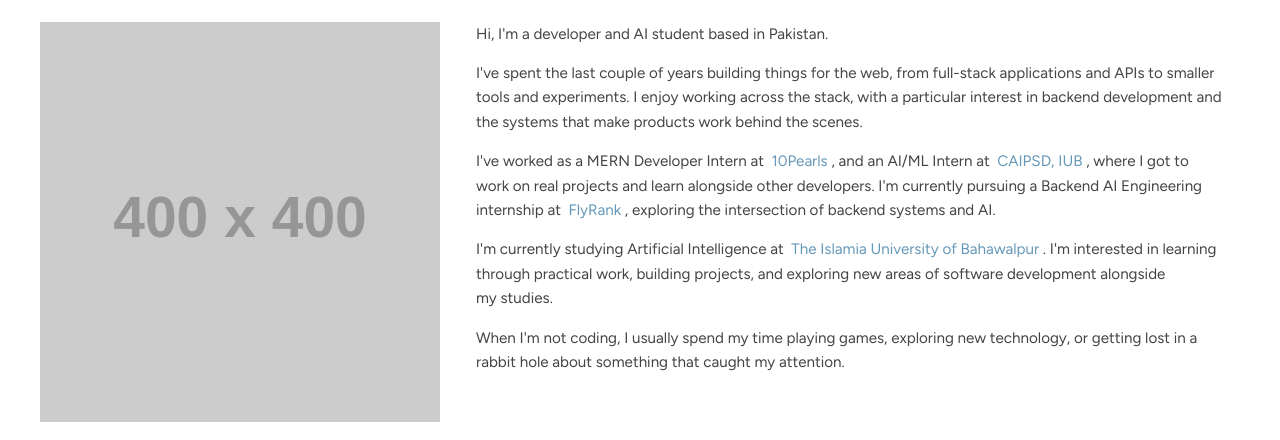
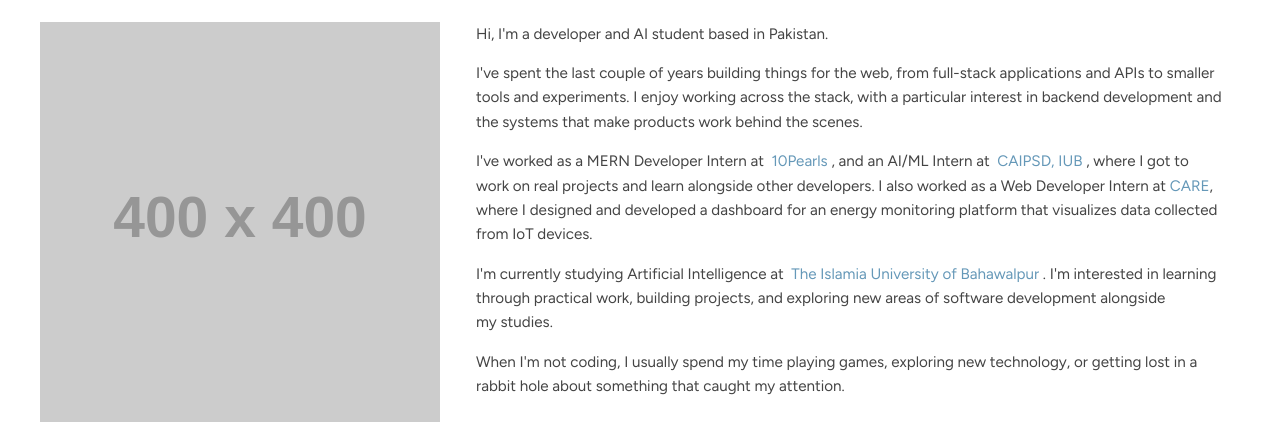
Before and after one commit to mhanzlah/mhanzlah.com, an Astro site in the folder frontend/: page / in a window 1280 px wide. Shown: the part 122-562 px from the top of the page. Built offline with nearby package versions, Linux system fonts and the light colour scheme; Astro itself is replaced by a stand-in of ours; placeholder pictures from the web are drawn by us; a web font is replaced by a local one.

Commit message:
refactor: update experience in the homepage

```diff
--- a/frontend/src/pages/index.astro
+++ b/frontend/src/pages/index.astro
@@ -38,15 +38,12 @@ import "../styles/index.css";
             CAIPSD, IUB
           </a>
           , where I got to work on real projects and learn alongside other developers.
-          I'm currently pursuing a Backend AI Engineering internship at&nbsp;
-          <a
-            href="https://flyrank.ai/"
+          I also worked as a Web Developer Intern at <a
+            href="https://www.linkedin.com/company/care-iub"
             target="_blank"
-            rel="noopener noreferrer"
-          >
-            FlyRank
-          </a>
-          , exploring the intersection of backend systems and AI.
+            rel="noopener noreferrer">CARE</a
+          >, where I designed and developed a dashboard for an energy monitoring
+          platform that visualizes data collected from IoT devices.
         </p>
 
         <p>
```
